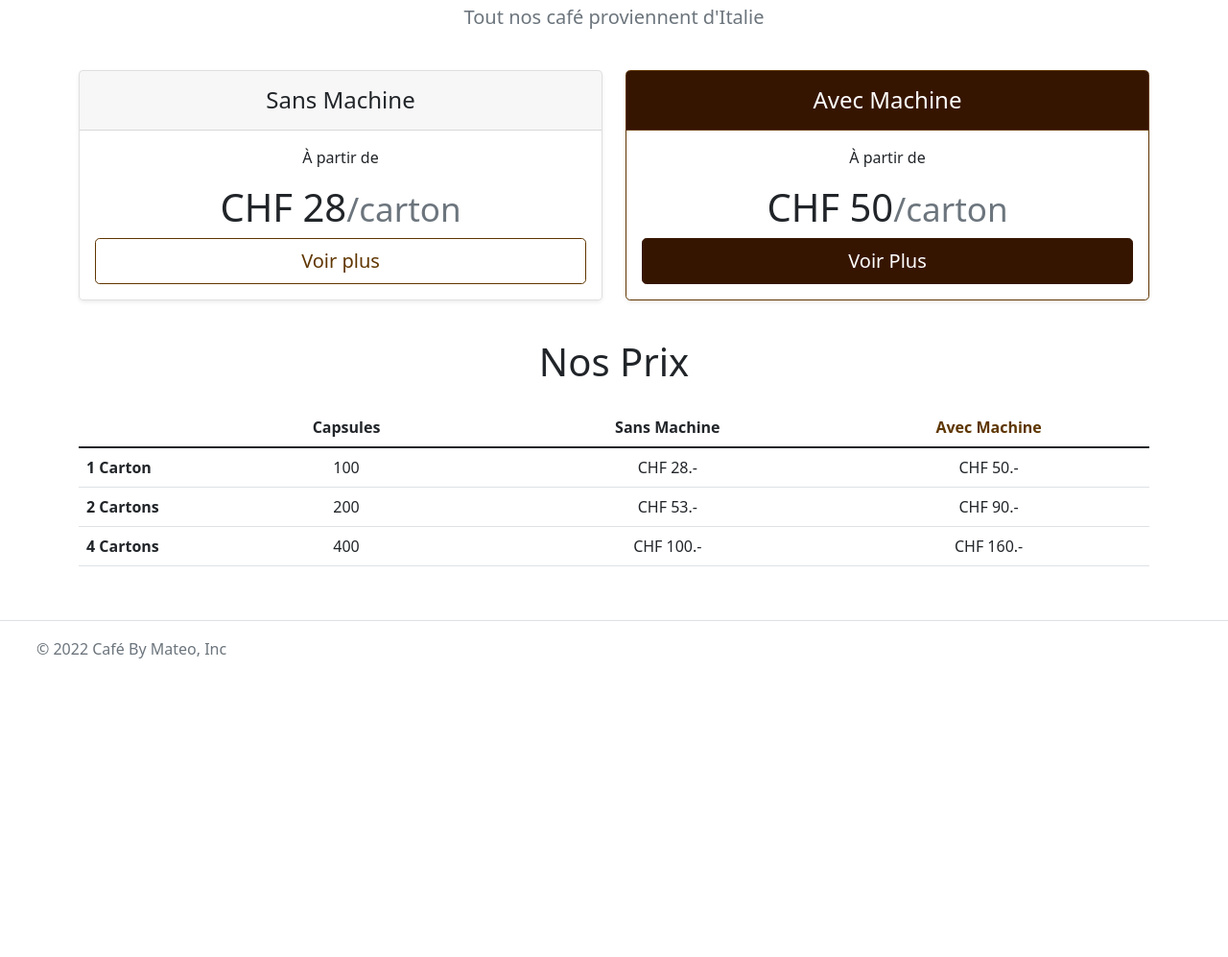
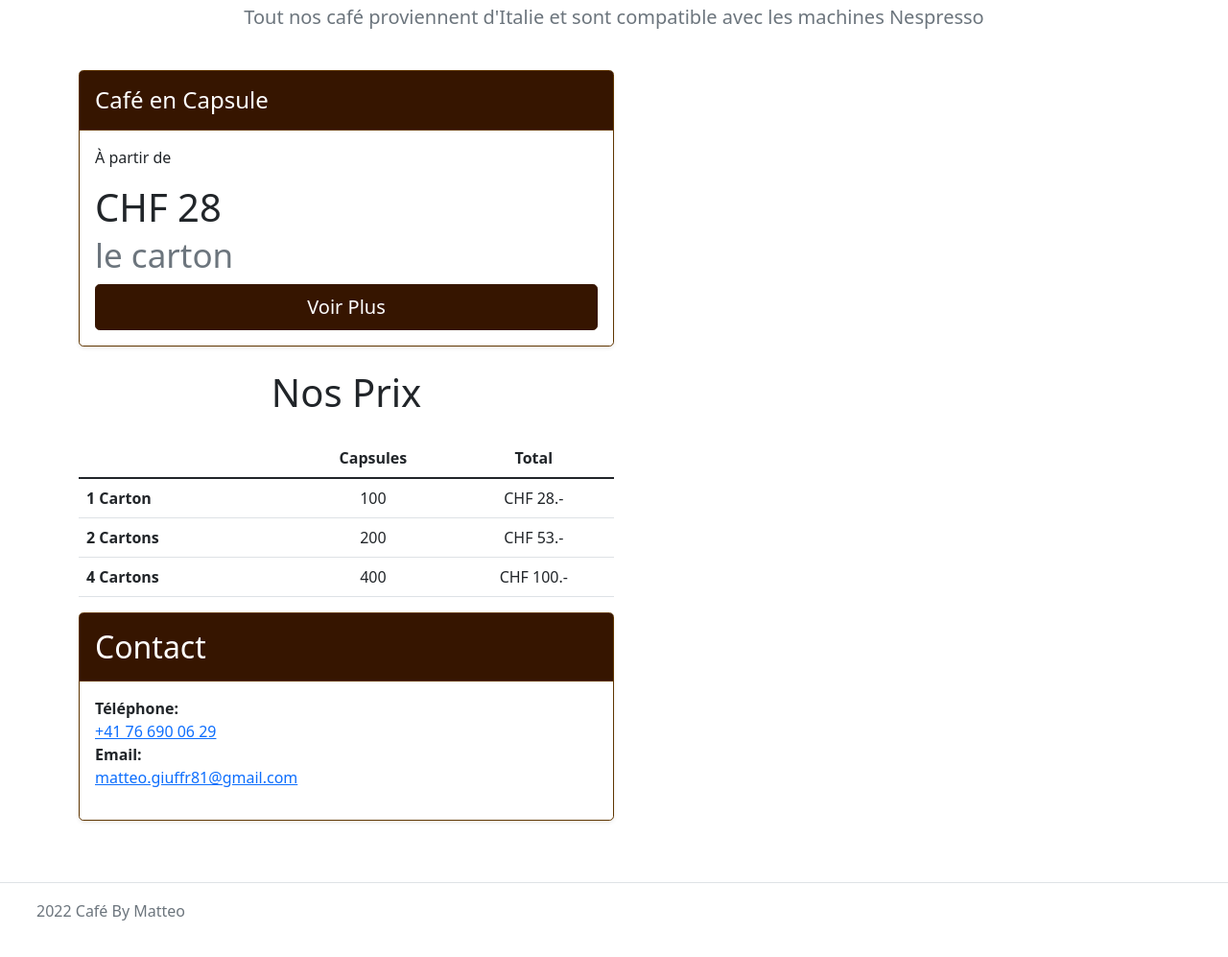
Before and after one commit to CafeByMateo/CafeByMateo.github.io, a plain HTML site: page docs/index.html in a window 1280 px wide. Shown: the part 189-1186 px from the top of the page at 96% size. Before the commit the page ends 918 px from the top, so only its background shows below. Drawn offline with nearby package versions, Linux system fonts and the light colour scheme.

Commit message:
Update index.html

```diff
--- a/docs/index.html
+++ b/docs/index.html
@@ -18,54 +18,40 @@
 			<header>
 			  <div class="d-flex flex-column flex-md-row align-items-center pb-3 mb-4 border-bottom">
 				<a href="/" class="d-flex align-items-center text-dark text-decoration-none">
-					<span class="fs-4">Cafe By Mateo</span>
+					<span class="fs-4">Cafe By Matteo</span>
 				</a>
 			  </div>
 
 			  <div class="pricing-header p-3 pb-md-4 mx-auto text-center">
 				<h1 class="display-4 fw-normal">Café</h1>
-				<p class="fs-5 text-muted">Tout nos café proviennent d'Italie</p>
+				<p class="fs-5 text-muted">Tout nos café proviennent d'Italie et sont compatible avec les machines Nespresso</p>
 			  </div>
 			</header>
-
-			<main>
-			  <div class="row row-cols-1 row-cols-md-2 mb-3 text-center">
-				<div class="col">
-				  <div class="card mb-4 rounded-3 shadow-sm">
-					<div class="card-header py-3">
-					  <h4 class="my-0 fw-normal">Sans Machine</h4>
+			<section id="price-big" class="sect-cafe">
+				<div class="col-12 col-lg-6 col-md-6">
+					<div class="card mb-4 rounded-3 shadow-sm border-cafe">
+						<div class="card-header py-3 text-white bg-cafe border-cafe">
+							<h4 class="my-0 fw-normal">Café en Capsule</h4>
 						</div>
 						<div class="card-body">
 							<p>À partir de</p>
-						<h1 class="card-title pricing-card-title">CHF 28<small class="text-muted fw-light">/carton</small></h1>
-						<a type="button" class="w-100 btn btn-lg btn-outline-cafe" href="#prices">Voir plus</a>
-					</div>
-				  </div>
-				</div>
-				<div class="col">
-				  <div class="card mb-4 rounded-3 shadow-sm border-cafe">
-					<div class="card-header py-3 text-white bg-cafe border-cafe">
-					  <h4 class="my-0 fw-normal">Avec Machine</h4>
-					</div>
-					<div class="card-body">
-					  <p>À partir de</p>
-					  <h1 class="card-title pricing-card-title">CHF 50<small class="text-muted fw-light">/carton</small></h1>
+							<h1 class="card-title pricing-card-title">CHF 28<br/><small class="text-muted fw-light">le carton</small></h1>
 							<a type="button" class="w-100 btn btn-lg btn-cafe" href="#prices">Voir Plus</a>
 						</div>
 					</div>
 				</div>
-			  </div>
+			</section>
 
-			  <h2 id="prices" class="display-6 text-center mb-4">Nos Prix</h2>
-
+			<section id="prices" class="sect-cafe">
+				<div class="col-12 col-lg-6 col-md-6">
+					<h2 class="display-6 text-center mb-4">Nos Prix</h2>
 					<div class="table-responsive">
 						<table class="table text-center">
 							<thead>
 							<tr>
 								<th style="width: auto;"></th>
 								<th style="width: 30%;">Capsules</th>
-					  <th style="width: 30%;">Sans Machine</th>
-					  <th class="text-cafe" style="width: 30%;">Avec Machine</th>
+								<th style="width: 30%;">Total</th>
 							</tr>
 						</thead>
 						<tbody>
@@ -73,32 +59,47 @@
 								<th scope="row" class="text-start">1 Carton</th>
 								<td>100</td>
 								<td>CHF 28.-</td>
-						<td>CHF 50.-</td>
 							</tr>
 							<tr>
 								<th scope="row" class="text-start">2 Cartons</th>
 								<td>200</td>
 								<td>CHF 53.-</td>
-						<td>CHF 90.-</td>
 							</tr>
 							<tr>
 								<th scope="row" class="text-start">4 Cartons</th>
 								<td>400</td>
 								<td>CHF 100.-</td>
-						<td>CHF 160.-</td>
 							</tr>
 						</tbody>
 						</table>
 					</div>
-			</main>
 				</div>
+			</section>
+
+			<section id="contact-info" class="sect-cafe">
+					<div class="col-12 col-lg-6 col-md-6">
+						<div class="card mb-4 rounded-3 shadow-sm border-cafe">
+							<div class="card-header py-3 text-white bg-cafe border-cafe">
+								<h2 class="my-0 fw-normal">Contact</h2>
+							</div>
+							<div class="card-body">
+								<p>
+									<span class="fw-bold">Téléphone:</span><br/>
+									<span class="fw-light"><a href="tel:+4176-690-06-29" target="_blank">+41 76 690 06 29</a></span><br/>
+									<span class="fw-bold">Email:</span><br/>
+									<span class="fw-light"><a href="mailto:test@test.test" target="_blank">matteo.giuffr81@gmail.com</a></span>
+								</p>
+							</div>
+						</div>
+					</div>
+			</section>
 	</main>
 	<footer class="d-flex flex-wrap justify-content-between align-items-center py-3 my-4 border-top">
 		<div class="col-md-4 d-flex align-items-center">
 		  <a href="/" class="mb-3 me-2 mb-md-0 text-muted text-decoration-none lh-1">
 			<svg class="bi" width="30" height="24"><use xlink:href="#bootstrap"></use></svg>
 		  </a>
-		  <span class="text-muted">© 2022 Café By Mateo, Inc</span>
+		  <span class="text-muted">2022 Café By Matteo</span>
 		</div>
 
 		<ul class="nav col-md-4 justify-content-end list-unstyled d-flex">
```
Lines whose indentation alone changed are shown as unchanged.
